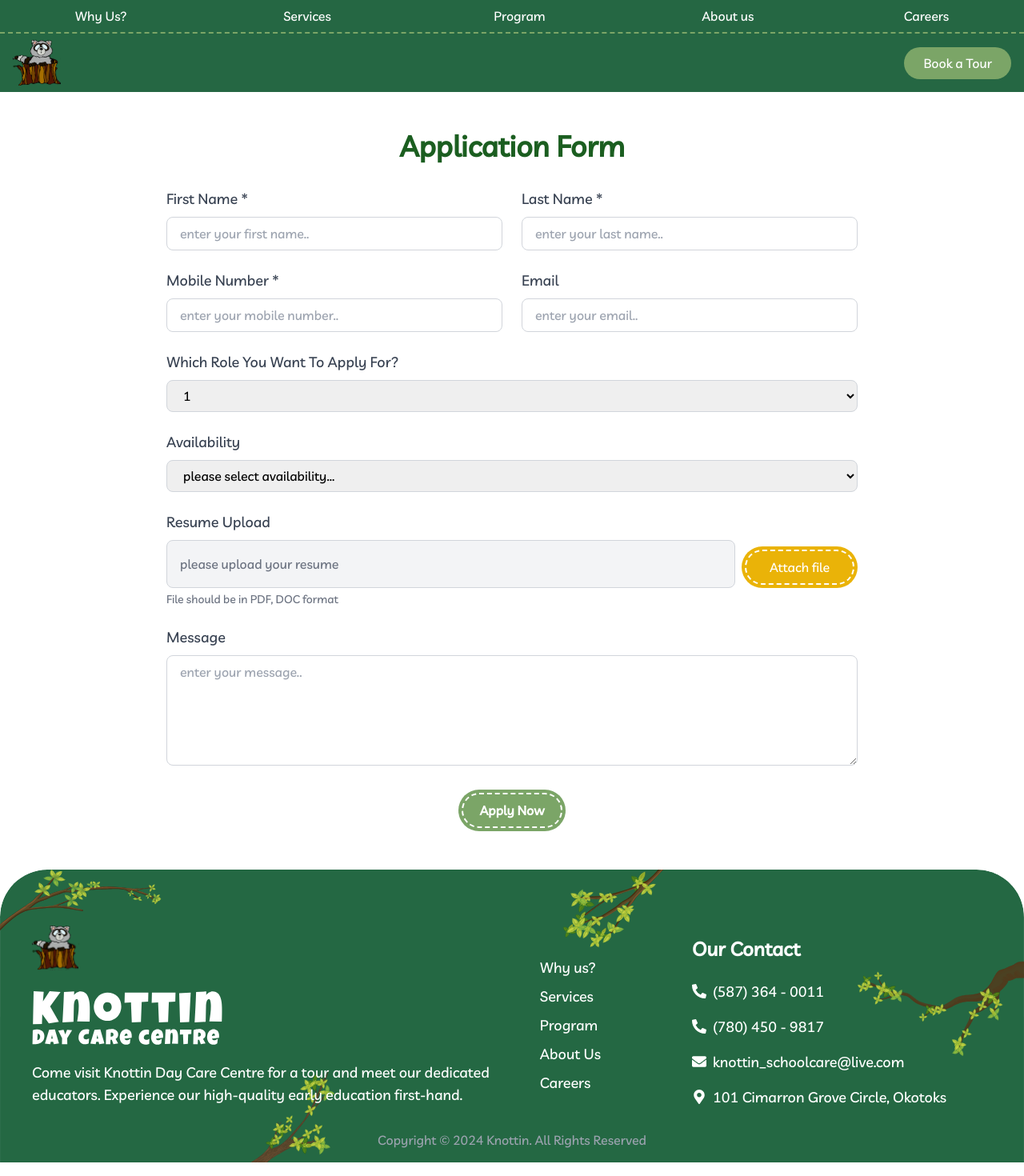
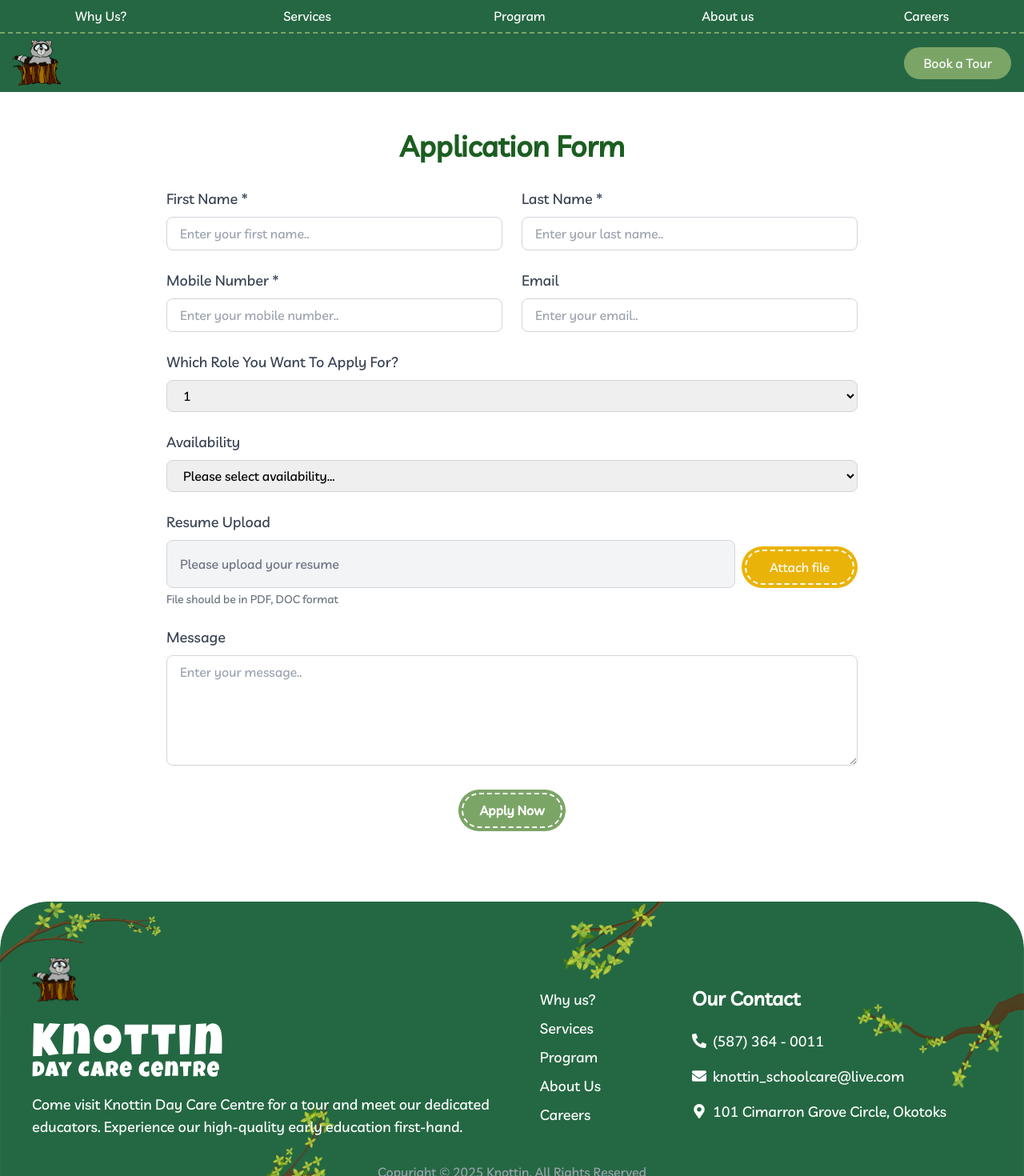
Before and after one commit to darshilkantaria11/k-school, a Next.js app: page /careers/1 in a window 1280 px wide. Shown: the top 1470 px of the page at 80% size. Built offline with nearby package versions, Linux system fonts and the light colour scheme.

Commit message:
bug solved

```diff
--- a/app/nopage/career/career3.jsx
+++ b/app/nopage/career/career3.jsx
@@ -95,7 +95,7 @@ const ApplicationForm = ({ initialRole }) => {
               name="firstName"
               value={formData.firstName}
               onChange={handleInputChange}
-              placeholder="enter your first name.."
+              placeholder="Enter your first name.."
               className="w-full px-4 py-2 border border-gray-300 rounded-lg focus:outline-none focus:ring-2 focus:ring-green-600"
               required
             />
@@ -107,7 +107,7 @@ const ApplicationForm = ({ initialRole }) => {
               name="lastName"
               value={formData.lastName}
               onChange={handleInputChange}
-              placeholder="enter your last name.."
+              placeholder="Enter your last name.."
               className="w-full px-4 py-2 border border-gray-300 rounded-lg focus:outline-none focus:ring-2 focus:ring-green-600"
               required
             />
@@ -122,7 +122,7 @@ const ApplicationForm = ({ initialRole }) => {
               name="mobileNumber"
               value={formData.mobileNumber}
               onChange={handleInputChange}
-              placeholder="enter your mobile number.."
+              placeholder="Enter your mobile number.."
               className="w-full px-4 py-2 border border-gray-300 rounded-lg focus:outline-none focus:ring-2 focus:ring-green-600"
               required
             />
@@ -134,7 +134,7 @@ const ApplicationForm = ({ initialRole }) => {
               name="email"
               value={formData.email}
               onChange={handleInputChange}
-              placeholder="enter your email.."
+              placeholder="Enter your email.."
               className="w-full px-4 py-2 border border-gray-300 rounded-lg focus:outline-none focus:ring-2 focus:ring-green-600"
             />
           </div>
@@ -164,7 +164,7 @@ const ApplicationForm = ({ initialRole }) => {
             className="w-full px-4 py-2 border border-gray-300 rounded-lg focus:outline-none focus:ring-2 focus:ring-green-600"
           >
             <option value="" disabled>
-              please select availability...
+              Please select availability...
             </option>
             <option value="full-time">Full Time</option>
             <option value="part-time">Part Time</option>
@@ -185,7 +185,7 @@ const ApplicationForm = ({ initialRole }) => {
             {/* Custom placeholder */}
             <div className="flex flex-col md:flex-row">
               <div className={`w-full px-4 py-2 border border-gray-300 rounded-lg flex items-center justify-between ${resumeName ? 'bg-white' : 'bg-gray-100'}`}>
-                <span className={`text-gray-500 ${resumeName ? 'hidden' : ''}`}>please upload your resume</span>
+                <span className={`text-gray-500 ${resumeName ? 'hidden' : ''}`}>Please upload your resume</span>
                 <span className={`text-gray-700 font-medium ${resumeName ? '' : 'hidden'}`}>{resumeName}</span>
               </div>
               <button
@@ -206,7 +206,7 @@ const ApplicationForm = ({ initialRole }) => {
             name="message"
             value={formData.message}
             onChange={handleInputChange}
-            placeholder="enter your message.."
+            placeholder="Enter your message.."
             className="w-full px-4 py-2 border border-gray-300 rounded-lg focus:outline-none focus:ring-2 focus:ring-green-600"
             rows="5"
           />
--- a/app/nopage/components/footer.jsx
+++ b/app/nopage/components/footer.jsx
@@ -7,7 +7,7 @@ import { FaPhoneAlt, FaEnvelope, FaMapMarkerAlt } from 'react-icons/fa';
 
 export default function LandingPage() {
     return (
-        <div className="relative h-auto flex flex-col lv mt-10 md:mt-0">
+        <div className="relative h-auto flex flex-col lv mt-10  ">
             {/* Large screen layout */}
             <div className="hidden md:flex relative w-full h-auto">
                 <div className="w-full h-full">
@@ -50,10 +50,7 @@ export default function LandingPage() {
                                     <FaPhoneAlt className="mr-2 mt-1" /> {/* Phone icon */}
                                     <a href="tel:+15873640011">(587) 364 - 0011</a>
                                 </div>
-                                <div className="text-xs xl:text-lg py-2 flex flex-row">
-                                    <FaPhoneAlt className="mr-2 mt-1" /> {/* Phone icon */}
-                                    <a href="tel:+17804509817">(780) 450 - 9817</a>
-                                </div>
+
                                 <div className="text-xs xl:text-lg py-2 flex flex-row">
                                     <FaEnvelope className="mr-2 mt-1" /> {/* Phone icon */}
                                     <a href="mailto:knottin_schoolcare@live.com">knottin_schoolcare@live.com</a>
@@ -131,7 +128,7 @@ export default function LandingPage() {
                 </div>
             </div>
             <div className="flex absolute bottom-0 justify-center items-center w-full text-gray-400 py-4">
-                <h1>Copyright © 2024 Knottin. All Rights Reserved</h1>
+                <h1>Copyright © 2025 Knottin. All Rights Reserved</h1>
             </div>
         </div>
     );
--- a/app/nopage/osc/osc2.jsx
+++ b/app/nopage/osc/osc2.jsx
@@ -1,5 +1,5 @@
 import Image from 'next/image';
-import A from '../../../public/o1.svg'; // Import the SVG frame
+import A from '../../../public/o1a.svg'; // Import the SVG frame
 import B from '../../../public/o2.svg';
 import C from '../../../public/o3.svg';
 import D from '../../../public/o4.svg';
--- a/app/nopage/osc/osc4.jsx
+++ b/app/nopage/osc/osc4.jsx
@@ -35,7 +35,7 @@ export default function LandingPage() {
     return (
         <div className="relative flex flex-col mt-10 lv">
             {/* Background Image */}
-            <div className="relative w-full h-auto flex justify-center items-center rounded-xl py-6 md:py-10">
+            <div className="relative w-full h-max flex justify-center items-center rounded-xl py-6 md:py-10">
                 <Image
                     src={Offer}
                     alt="Background Image"
--- a/app/nopage/programs/program2.jsx
+++ b/app/nopage/programs/program2.jsx
@@ -14,18 +14,18 @@ export default function ProgramCard() {
         <>
             <div className="flex p-2 container mx-auto justify-center items-center py-10 lv">
                 <div className=" flex flex-col bg-g1 text-white w-full rounded-3xl px-8 py-10 shadow-lg">
-                    <h2 className="text-2xl xl:text-5xl font-bold text-center">
+                    <h2 className="text-2xl xl:text-4xl font-bold text-center">
                         Knottin&apos;s Early Childhood Programs
                     </h2>
 
-                    <div className="mt-6 text-center text-lg xl:text-2xl">
+                    <div className="mt-6 text-center text-lg xl:text-xl">
                         <p>At Knottin Day Care, we are dedicated to providing a nurturing and enriching environment for children in their early years. Our thoughtfully designed programs cater to each stage of development, from toddlers to kindergarten-aged children, ensuring they receive the care, attention, and learning opportunities needed for their growth. Through a balance of structured activities and creative play, we help children build essential social, emotional, and cognitive skills, laying a strong foundation for their future education and overall well-being.</p>
 
                     </div>
 
                     <div className="mt-8 flex justify-center">
                         <Link
-                            href="/about-us"
+                            href="/contact"
                             className="inline-block p-1 bg-y1 text-yellow-900 font-semibold rounded-full hover:bg-yellow-500 transition"
                         >
                             <p className='border-dashed border-2 border-yellow-700 xl:px-4 xl:py-2 px-2 py-1 rounded-full text-sm xl:text-3xl'>Get Admission Form</p>
```
Also changed, not shown: app/nopage/career/career1.jsx (+1 -1 lines), app/nopage/programs/program1.jsx (+7 -0 lines), public/o1a.svg (added).
